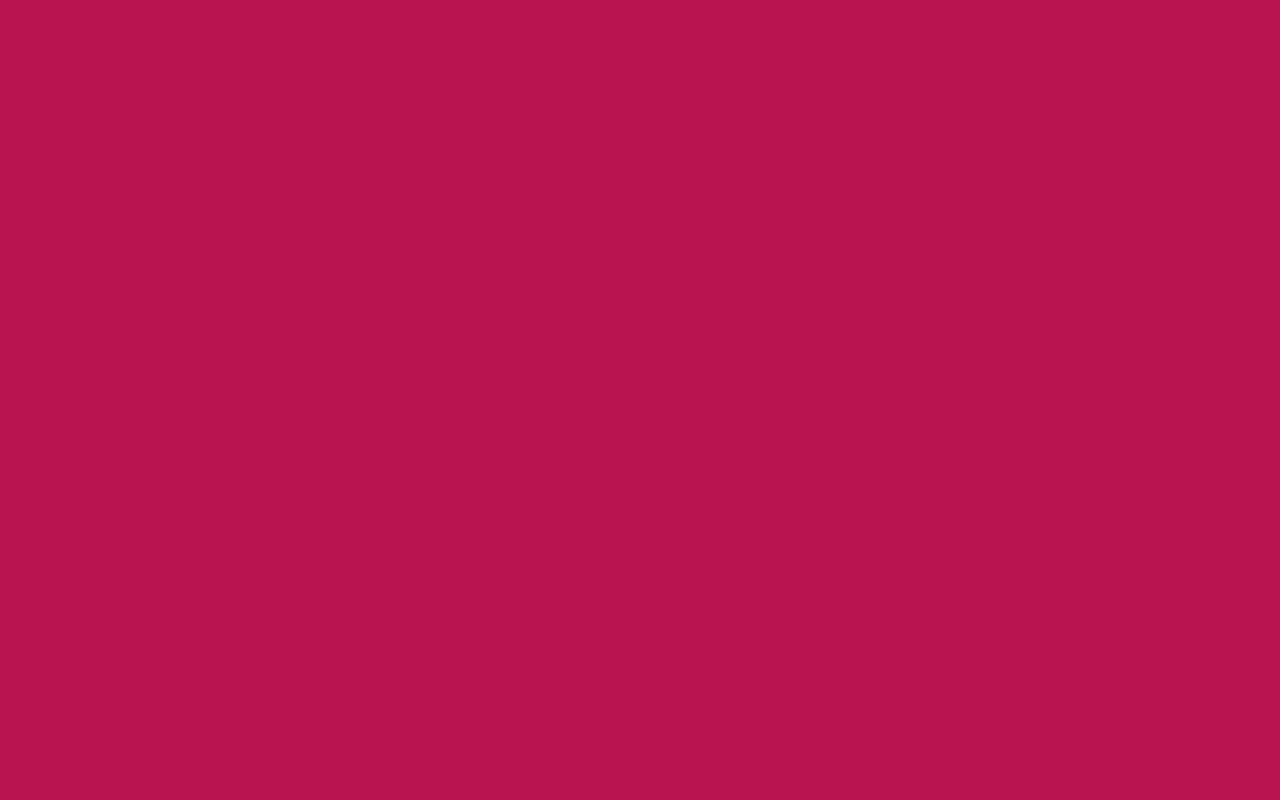
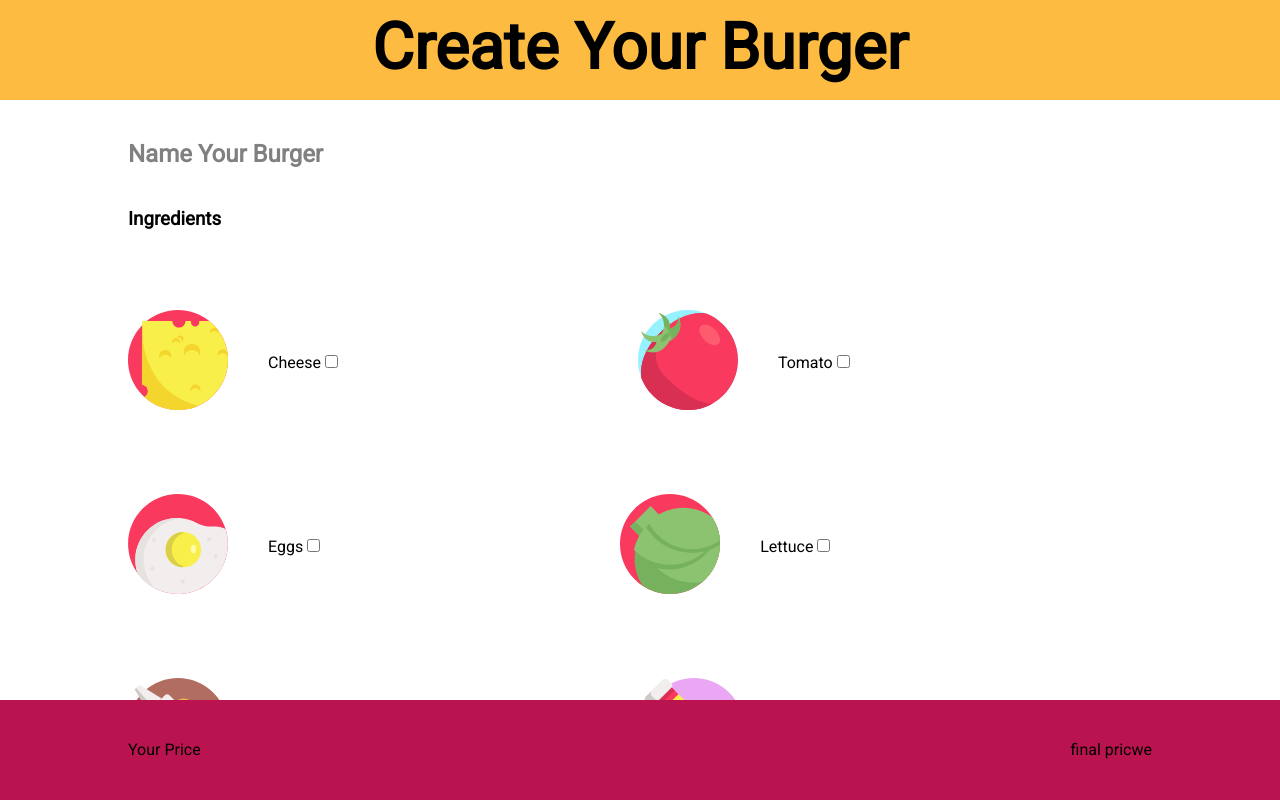
Before and after one commit to mariosantu/js-burger.github.io, a plain HTML site: page index.html in a window 1280 px wide. Drawn offline with Linux system fonts and the light colour scheme.

Commit message:
aggiunto struttura html e css

```diff
--- a/css/style.css
+++ b/css/style.css
@@ -6,6 +6,76 @@
  }
 
 body {
- background-color: #b91450;
  font-family: 'Roboto', sans-serif;
 }
+
+/*common*/
+
+#total-wrapper {
+    height: 100vh;
+    width: 100%;
+}
+
+.flex-container {
+    display: flex;
+    align-items: center;
+    padding-top: 40px;
+}
+
+.padd-style {
+    padding-left: 300px;
+}
+
+.ingredients {
+    padding-left: 40px;
+}
+
+.small-wrapper {
+    width: 80%;
+    margin: auto;
+}
+
+img {
+    width: 100%;
+    height: 100px;
+    width: auto;
+}
+
+/*header*/
+
+header {
+    height: 100px;
+    text-align: center;
+    font-size: xx-large;
+    background-color: #fdbc41;
+    padding: 10px 0;
+}
+
+h2 {
+    color: grey;
+    padding: 40px 0;
+}
+
+/*main*/
+
+main {
+    overflow-y: auto;
+    height: calc( 100% - 200px);
+    background-color: white;
+}
+
+.discount-container{
+    padding-top: 40px;
+}
+
+
+/*footer*/
+footer {
+    height: 100px;
+
+    background-color:  #b91450;
+}
+
+.footer-style {
+    justify-content: space-between;
+}
--- a/index.html
+++ b/index.html
@@ -12,7 +12,122 @@
 <body>
 
 
+ <div id="total-wrapper">
 
+    <header>
+        <h1>Create Your Burger</h1>
+    </header>
+
+    <main>
+        <div class="small-wrapper">
+
+           <!--ingredients section-->
+
+            <div><h2>Name Your Burger</h2></div>
+
+            <div><h3>Ingredients</h3></div>
+
+           <div class="flex-container">
+
+            <div class="flex-container">
+                <div>
+                    <img src="img/cheese.svg" alt="">
+                </div>
+
+                <div class="ingredients">
+                    <label for="cheese"> Cheese</label>
+                    <input id="cheese" type="checkbox">
+                </div>
+
+            </div>
+
+            <div class="flex-container padd-style">
+                <div>
+                    <img src="img/tomato.svg" alt="">
+                </div>
+
+                <div class="ingredients">
+                    <label for="tomato"> Tomato</label>
+                    <input id="tomato" type="checkbox">
+                </div>
+
+            </div>
+           </div>
+
+           <div class="flex-container">
+
+            <div class="flex-container">
+                <div>
+                    <img src="img/fried-egg.svg" alt="">
+                </div>
+
+                <div class="ingredients">
+                    <label for="egg"> Eggs</label>
+                    <input id="egg" type="checkbox">
+                </div>
+
+            </div>
+
+            <div class="flex-container padd-style">
+                <div>
+                    <img src="img/lettuce.svg" alt="">
+                </div>
+
+                <div class="ingredients">
+                    <label for="lettuce"> Lettuce</label>
+                    <input id="lettuce" type="checkbox">
+                </div>
+
+            </div>
+           </div>
+
+           <div class="flex-container">
+
+            <div class="flex-container">
+                <div>
+                    <img src="img/mustard.svg" alt="">
+                </div>
+
+                <div class="ingredients">
+                    <label for="mustard"> Mustard</label>
+                    <input id="mustard" type="checkbox">
+                </div>
+
+            </div>
+
+            <div class="flex-container padd-style">
+                <div>
+                    <img src="img/ketchup.svg" alt="">
+                </div>
+
+                <div class="ingredients">
+                    <label for="ketchup"> Ketchup</label>
+                    <input id="ketchup" type="checkbox">
+                </div>
+
+            </div>
+           </div>
+           <!--ingredients section-->
+
+
+           <!--discount section-->
+           <div class="discount-container">
+               <label for="coupon">Discount Coupon</label>
+               <input id="coupon" type="text">
+           </div>
+           <!--discount section-->
+        </div>
+    </main>
+
+    <footer>
+        <div class="small-wrapper">
+            <div class="flex-container footer-style">
+                <div class="price-title">Your Price</div>
+                <div class="final-price">final pricwe</div>
+            </div>
+        </div>
+    </footer>
+ </div>
 
 
     <script type="text/javascript" src="js/script.js" ></script>
--- a/js/script.js
+++ b/js/script.js
@@ -1 +0,0 @@
-alert('ciao');
```
